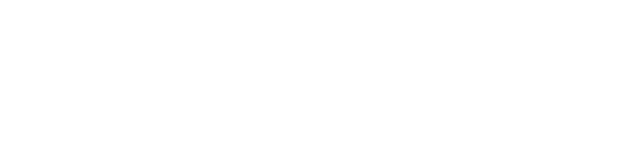
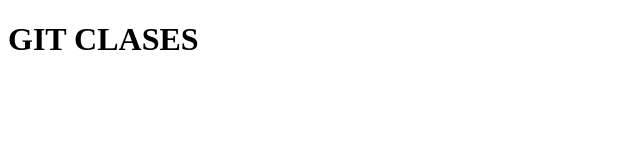
Before and after one commit to Ch7isTiaN/git-project, a plain HTML site: page index.html in a window 1280 px wide. Shown: the whole page, without its empty margins (0-640 px from the left). Drawn offline with Linux system fonts and the light colour scheme.

Commit message:
ultimo cambio

```diff
--- a/index.html
+++ b/index.html
@@ -3,9 +3,9 @@
 <head>
   <meta charset="UTF-8">
   <meta name="viewport" content="width=device-width, initial-scale=1.0">
-  <title>Git Prueba</title>
+  <title>Git</title>
 </head>
 <body>
-
+  <h1>GIT CLASES</h1>
 </body>
 </html>
```
